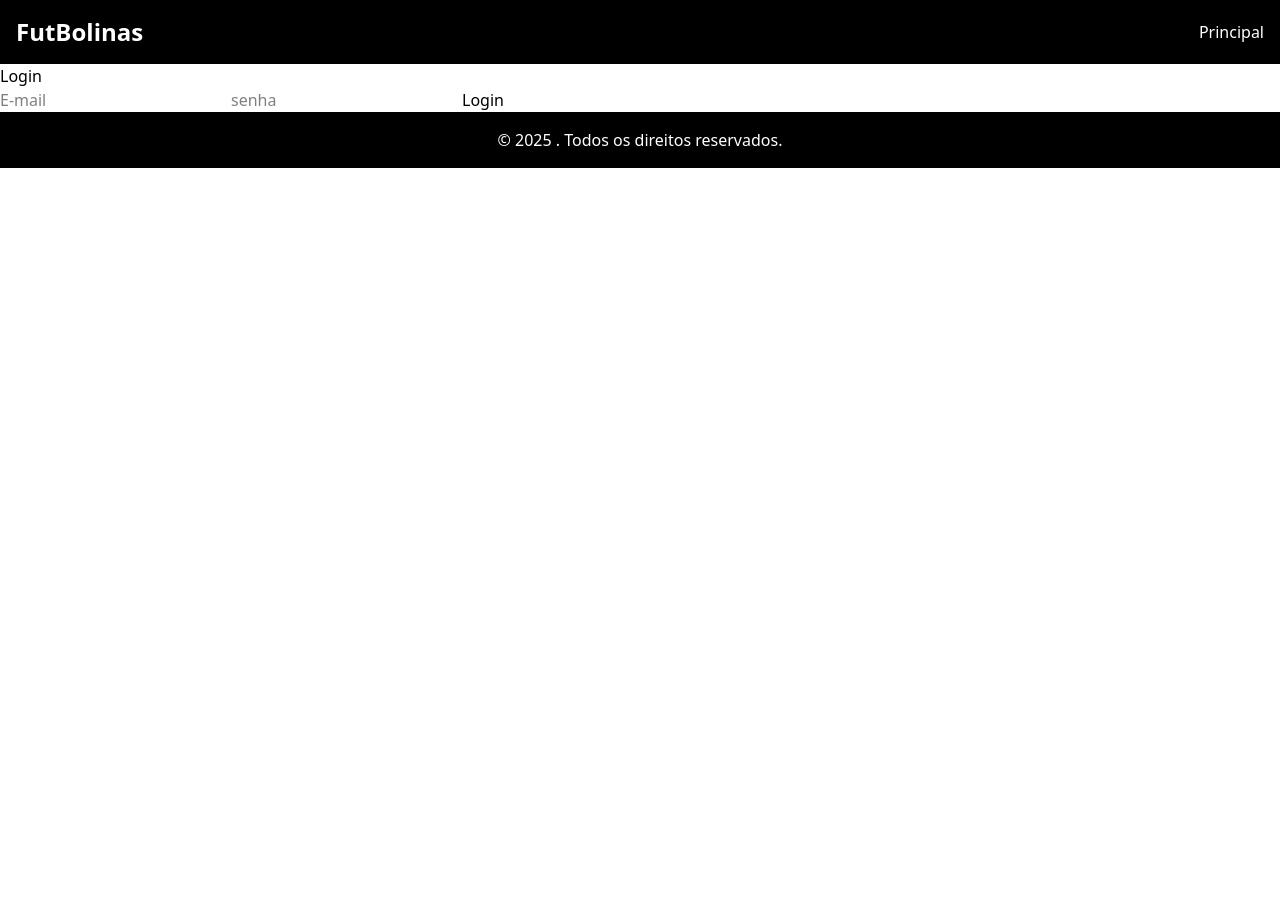
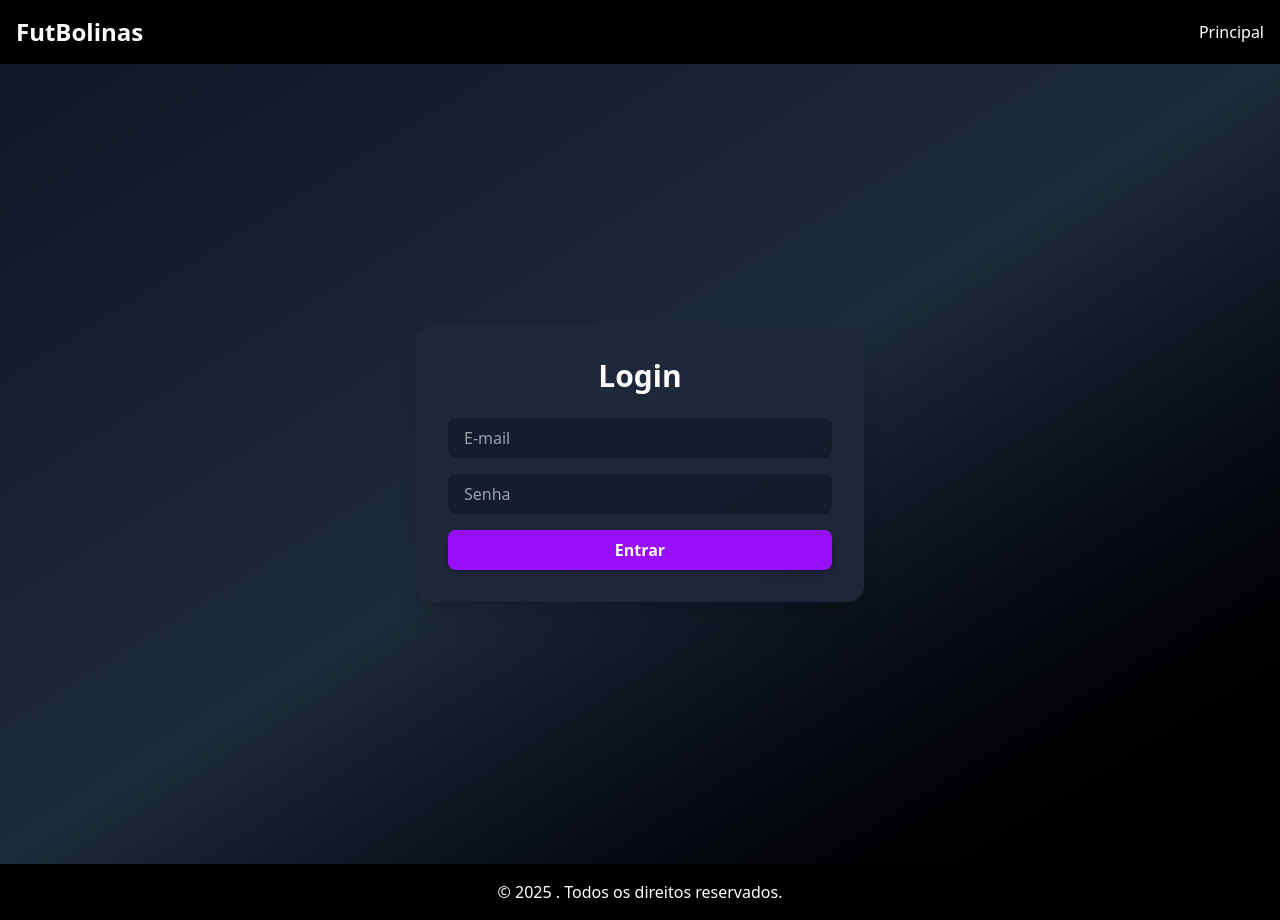
Before and after one commit to chalenge-1espg/SPRINT-3---FRONT, a React (Vite) app in the folder frontend/: page / in a window 1280 px wide. Before the commit the page ends 800 px from the top, so only its background shows below. Built offline with nearby package versions, Linux system fonts and the light colour scheme.

Commit message:
estilizando a pagina de login

```diff
--- a/frontend/src/routes/Login.jsx
+++ b/frontend/src/routes/Login.jsx
@@ -5,10 +5,10 @@ import { useNavigate } from "react-router-dom";
 
 const Login = () => {
   const navigate = useNavigate();
-    const[email, setEmail] = useState("")
-    const[password, setPassword] = useState("")
-    const[error, setError] = useState("")
-    const[user, setUser] = useState(null)
+  const [email, setEmail] = useState("");
+  const [password, setPassword] = useState("");
+  const [error, setError] = useState("");
+  const [user, setUser] = useState(null);
 
   const handleLogin = async (e) => {
     e.preventDefault();
@@ -17,33 +17,56 @@ const Login = () => {
     try {
       const response = await axios.post("http://localhost:3000/login", {
         email: email,
-            senha: password
+        senha: password,
       });
-        setUser(response.data)
-        navigate('/home')
-    } catch (error){
-        if (!error?.response){
-            setError('Erro ao acessar o servidor');
-        } else if (error.response.status == 401){
-            setError('Usuario ou senha invalidos')
+      setUser(response.data);
+      navigate("/home");
+    } catch (error) {
+      if (!error?.response) {
+        setError("Erro ao acessar o servidor");
+      } else if (error.response.status == 401) {
+        setError("Usuário ou senha inválidos");
       }
     }
-
-
-
   };
 
   return (
-    <div>
-        {user == null? (
-        <div>
-            <h2>Login</h2>
-            <form onSubmit={handleLogin}>
-                <input type="email" name="email" placeholder='E-mail' required value={email} onChange={(e) => setEmail(e.target.value)}/>
-                <input type="password" name="password" placeholder='senha' required value={password} onChange={(e => setPassword(e.target.value))}/>
-                <button type="submit">Login</button>
+    <div className="min-h-screen flex items-center justify-center bg-gradient-to-br from-gray-900 via-gray-800 to-black px-4">
+      {user == null ? (
+        <div className="bg-gray-800/90 p-8 rounded-2xl shadow-xl w-full max-w-md text-center">
+
+          <h2 className="text-3xl font-bold text-white mb-6">Login</h2>
+
+
+          <form onSubmit={handleLogin} className="space-y-4">
+            <input
+              type="email"
+              name="email"
+              placeholder="E-mail"
+              required
+              value={email}
+              onChange={(e) => setEmail(e.target.value)}
+              className="w-full px-4 py-2 rounded-lg bg-gray-900/70 text-white placeholder-gray-400 focus:outline-none focus:ring-2 focus:ring-purple-500"
+            />
+            <input
+              type="password"
+              name="password"
+              placeholder="Senha"
+              required
+              value={password}
+              onChange={(e) => setPassword(e.target.value)}
+              className="w-full px-4 py-2 rounded-lg bg-gray-900/70 text-white placeholder-gray-400 focus:outline-none focus:ring-2 focus:ring-purple-500"
+            />
+            <button
+              type="submit"
+              className="w-full py-2 rounded-lg bg-purple-600 hover:bg-purple-700 text-white font-semibold shadow-md transition duration-300"
+            >
+              Entrar
+            </button>
           </form>
-            <p>{error}</p>
+
+
+          {error && <p className="text-red-500 mt-4">{error}</p>}
         </div>
       ) : (
         <div>
@@ -52,5 +75,6 @@ const Login = () => {
       )}
     </div>
   );
-}
+};
+
 export default Login;
```
Lines whose indentation alone changed are shown as unchanged.
